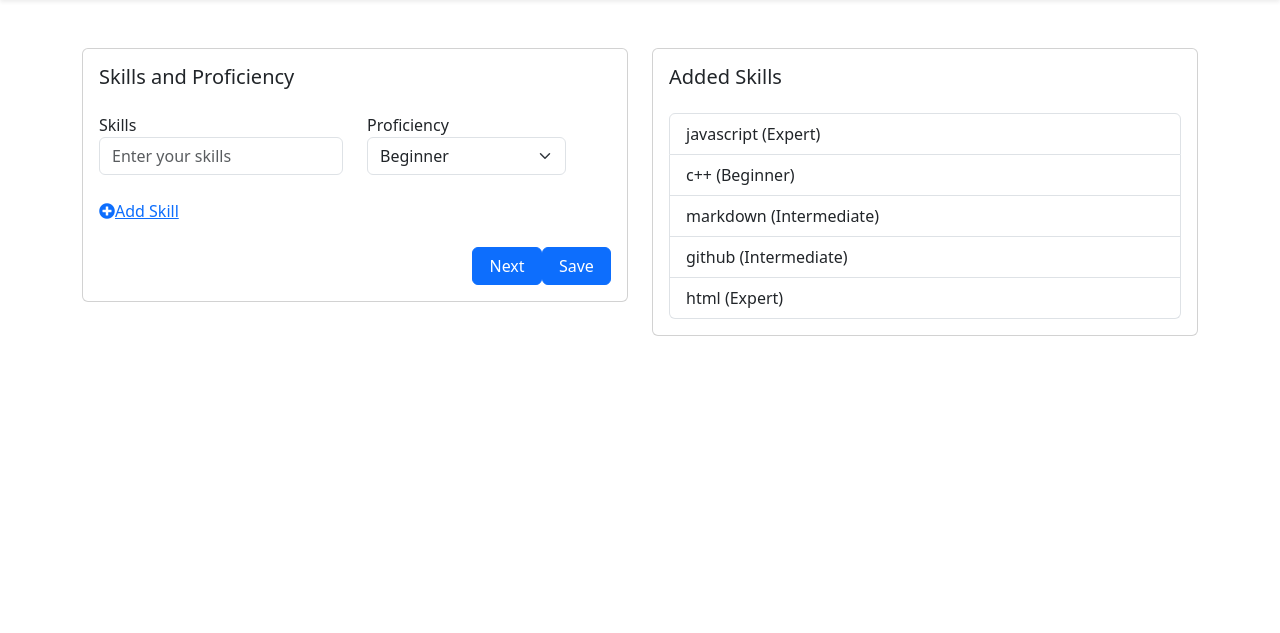
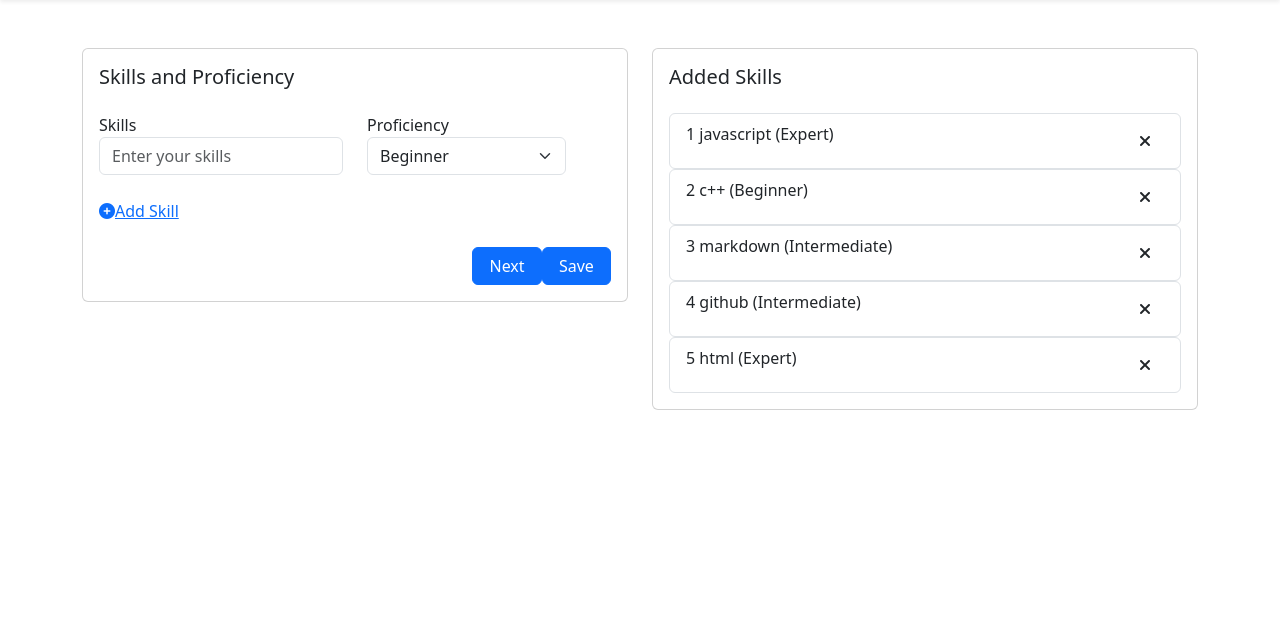
Before and after one commit to nehciyy/agile, a Flask app: page /addSkill in a window 1280 px wide. Shown: the part 63-696 px from the top of the page. Run offline with Flask 3, Linux system fonts and the light colour scheme; a user stored in the database is signed in; data comes from the database, SQL or seed files in the repository; some libraries are stand-ins or nearby versions.

Commit message:
Completing Merge and Delete Skills

```diff
--- a/app.py
+++ b/app.py
@@ -219,9 +219,31 @@ def addSkill():
             conn = get_db_connection()
             account_id = session['user_id']
             print(account_id)
-            skills = conn.execute('SELECT skills, proficiency FROM Skills WHERE account_id = ?', (account_id,)).fetchall()
+            skills = conn.execute('SELECT skill_id, skills, proficiency FROM Skills WHERE account_id = ?', (account_id,)).fetchall()
             conn.close()
             return render_template('addSkill.html', skills=skills)
+    else:
+        # User is not authenticated, redirect them to the login page or perform other actions
+        return redirect(url_for('login'))
+
+#Route to delete skill
+@app.route("/deleteSkill", methods=['POST'])
+def delete_skill():
+    if authenticated():
+        try:
+            db = get_db_connection()
+            cursor = db.cursor()
+            account_id = session['user_id']
+            skill_id = request.form.get('skill_id')
+            print("Skill_id: " + skill_id)
+            cursor.execute("DELETE FROM Skills WHERE account_id = ? AND skill_id = ?", (account_id, skill_id))
+            db.commit()
+        except sqlite3.Error as e:
+            print("Error:", e)
+        finally:
+            db.close()
+
+        return redirect(url_for('addSkill'))
     else:
         # User is not authenticated, redirect them to the login page or perform other actions
         return redirect(url_for('login'))
@@ -276,6 +298,7 @@ def delete_account():
     else:
         # User is not authenticated, redirect them to the login page or perform other actions
         return redirect(url_for('login'))
+
 #Route for index
 @app.route("/home", methods=['GET','POST'])
 def home():
--- a/templates/addSkill.html
+++ b/templates/addSkill.html
@@ -13,9 +13,8 @@
     <!--Jquery-->
     <script src="https://ajax.googleapis.com/ajax/libs/jquery/3.5.1/jquery.min.js"></script>
     <!-- Font Awesome CSS -->
-    <link rel="stylesheet" href="https://cdnjs.cloudflare.com/ajax/libs/font-awesome/5.15.4/css/all.min.css" />
+    <link rel="stylesheet" href="https://cdnjs.cloudflare.com/ajax/libs/font-awesome/6.4.2/css/all.min.css">
 </head>
-<link rel="stylesheet" href="https://cdnjs.cloudflare.com/ajax/libs/font-awesome/5.15.4/css/all.min.css">
 
 <style>
     h4 {
@@ -101,11 +100,20 @@
                 <div class="card mt-5">
                     <div class="card-body">
                         <h5 class="card-title mb-4">Added Skills</h5>
-                        <div class="list-group flex-grow-1">
-                            {% for skill, proficiency in skills %}
-                            <a class="list-group-item">{{ skill }} ({{ proficiency }})</a>
-                            {% endfor %}
-                        </div>
+                        {% for skill_id, skill, proficiency in skills %}
+                        <form method="POST" action="/deleteSkill" class="delete-skill-form">
+                            <div class="list-group flex-grow-1">
+                                <div class="list-group-item ">
+                                    {{skill_id}} {{ skill }} ({{ proficiency }})
+                                    <input type="hidden" name="skill_id" value="{{ skill_id }}">
+                                    <button type="submit" class="btn btn-link text-dark float-end"
+                                        onclick="return confirm('Are you sure you want to delete?')">
+                                        <i class="fa fa-times"></i>
+                                    </button>
+                                </div>
+                            </div>
+                        </form>
+                        {% endfor %}
                     </div>
                 </div>
             </div>
```
